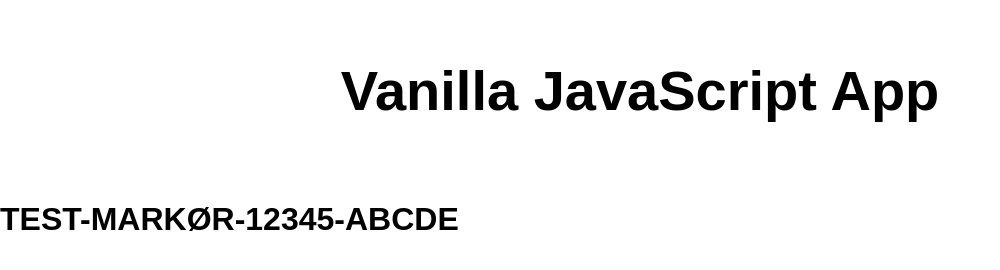
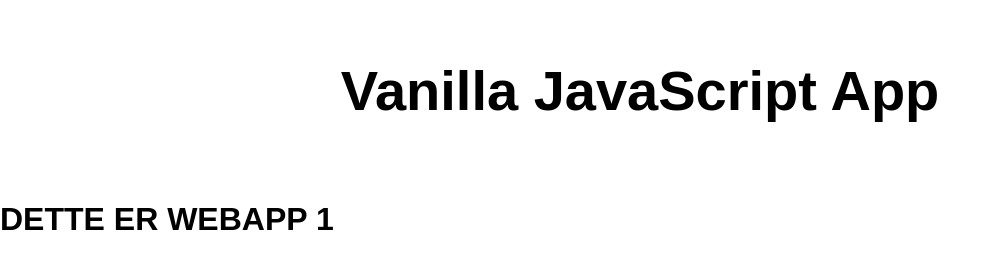
Before and after one commit to arnsteinfugle/minStaticWebapp1, a website: page src/index.html in a window 1280 px wide. Shown: the whole page, without its empty margins (0-1000 px from the left). Drawn offline with Linux system fonts and the light colour scheme.

Commit message:
Update index.html

```diff
--- a/src/index.html
+++ b/src/index.html
@@ -13,6 +13,6 @@
     <h1>Vanilla JavaScript App</h1>
   </main>
 </body>
-  <h1>TEST-MARKØR-12345-ABCDE</h1>
+  <h1>DETTE ER WEBAPP 1</h1>
 
 </html>
```
